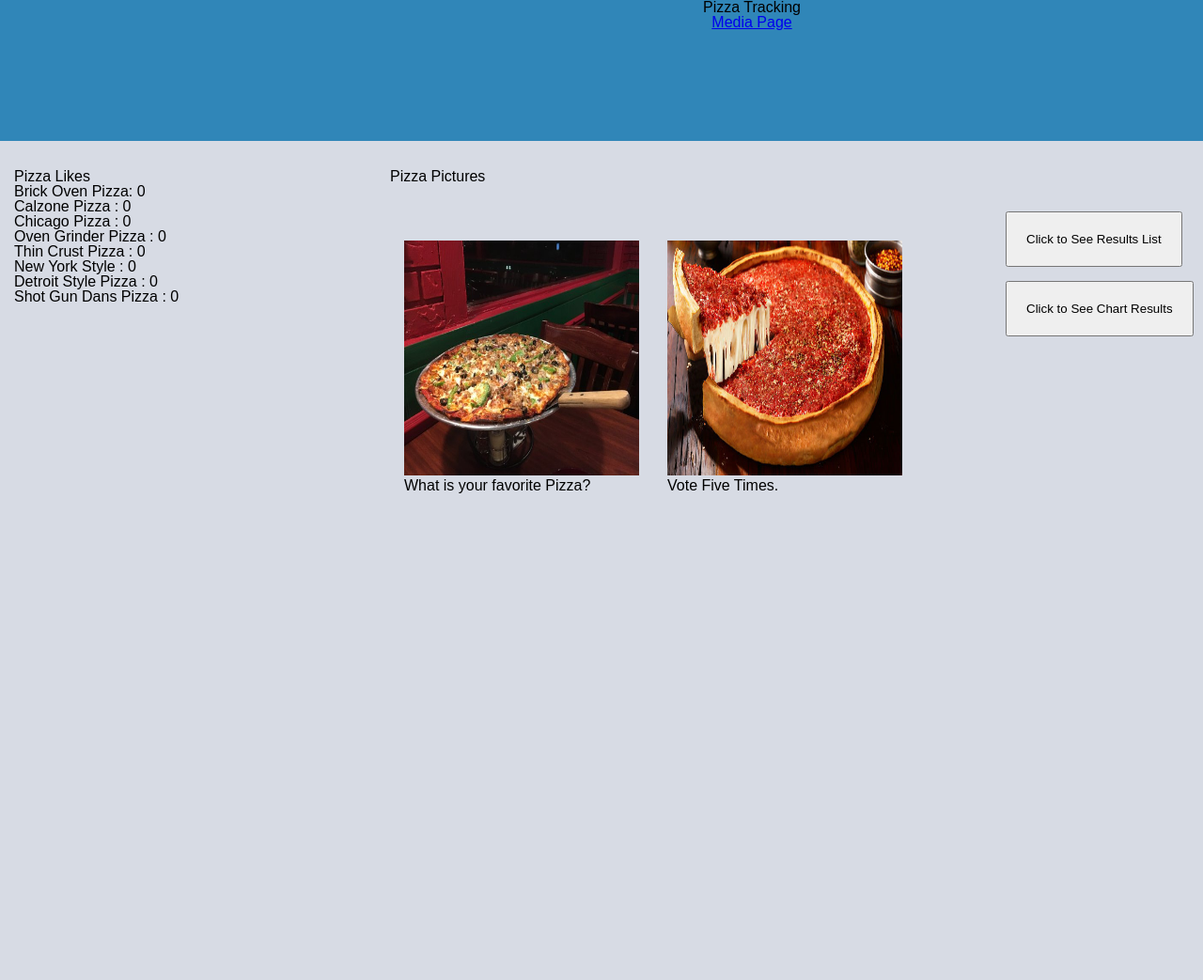
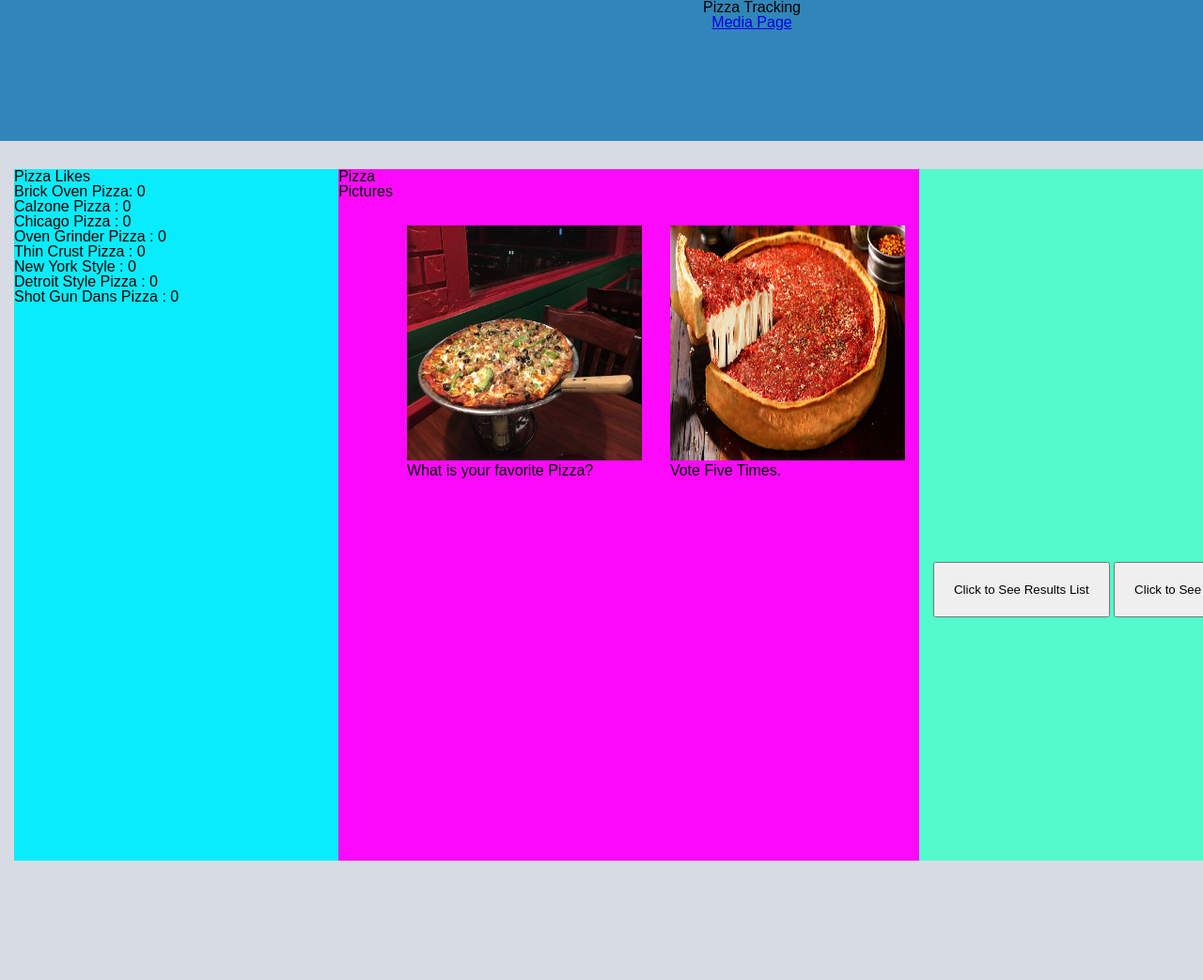
Before and after one commit to DeltaV-Instructor/201-class-11, a plain HTML site: page bestpizza.html in a window 1280 px wide. Shown: the top 1043 px of the page at 94% size. After the commit the page ends 931 px from the top, so only its background shows below. Drawn offline with nearby package versions, Linux system fonts and the light colour scheme.

Commit message:
update grid and flex in place of floats

```diff
--- a/bestpizza.html
+++ b/bestpizza.html
@@ -36,9 +36,9 @@
                <img id="right_pizza_img" src="assets/images/chicagoPizza.jpg"/>
                <h2>Vote Five Times.</h2>
             </div>
-            <canvas id="pizzaChart" width="500" height="500"></canvas>
          </section>
-         <div>
+         <div class="row-full column-c">
+         <canvas id="pizzaChart" width="400" height="400"></canvas>
             <button id="resultsList" >Click to See Results List</button>
             <button id="chartResults">Click to See Chart Results</button>
          </div>
--- a/styles/grid.css
+++ b/styles/grid.css
@@ -2,8 +2,8 @@
   display: grid;
   width:1600px;
   margin: 0 auto;
-  grid-template-columns: 25% 40% 20% 15%;
-  grid-template-rows: 25% 25% 25% 25%;
+  grid-template-columns: 25fr 40fr 20fr 15fr;
+  grid-template-rows: 25fr 25fr 25fr 25fr;
 }
 .row-full {
   margin-top: 15px;
@@ -11,18 +11,25 @@
   grid-row-end:5;
 }
 .column-a {
+  background-color: rgb(7, 237, 253);
+
   grid-column-start: 1 ;
   grid-column-end: 1;
 }
 .column-b {
+  background-color: rgb(253, 10, 253);
+
   grid-column-start: 2;
   grid-column-end: 2;
 }
 .column-c {
+  background-color: rgb(83, 250, 203);
+
   grid-column-start: 3;
   grid-column-end: 3;
 }
 .column-d {
+  background-color: rgba(168, 24, 252, 0.39);
   grid-column-start: 4;
   grid-column-end: 4;
 }
--- a/styles/main-style.css
+++ b/styles/main-style.css
@@ -5,46 +5,52 @@ body {
   margin: 0 auto;
 }
 
-video, audio, img {
-  width: 80%;
-  max-height: 80%;
-  margin: auto;
-}
-
-.media {
-  display: flex;
-  flex-direction: column;
-  justify-content: center;
-  align-items: center;
-}
-
-img {
-  height: 250px;
-  width: 250px;
-}
-
-
-.flexFloat {
-  display: inline;
-}
-section div {
-  float: left;
-}
-
-
-
 header {
   height: 150px;
   background-color: #3086b8;
   text-align: center;
 }
-
 div {
   margin-top: 45px;
   padding: 15px;
 }
-
+img {
+  height: 250px;
+  width: 250px;
+}
 button {
   padding: 20px;
   margin-bottom: 15px;
 }
+
+.flexFloat {
+  /* display: inline; */
+  display: flex;
+}
+section div {
+  /* float: left; */
+}
+
+
+
+
+
+
+
+
+
+
+
+/*
+video, audio, img {
+  width: 80%;
+  max-height: 80%;
+  margin: auto;
+} */
+
+/* .media {
+  display: flex;
+  flex-direction: column;
+  justify-content: center;
+  align-items: center;
+} */
```
